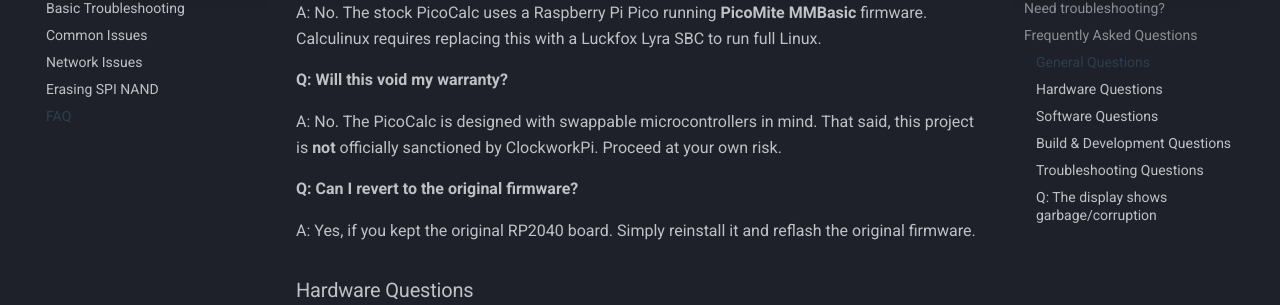
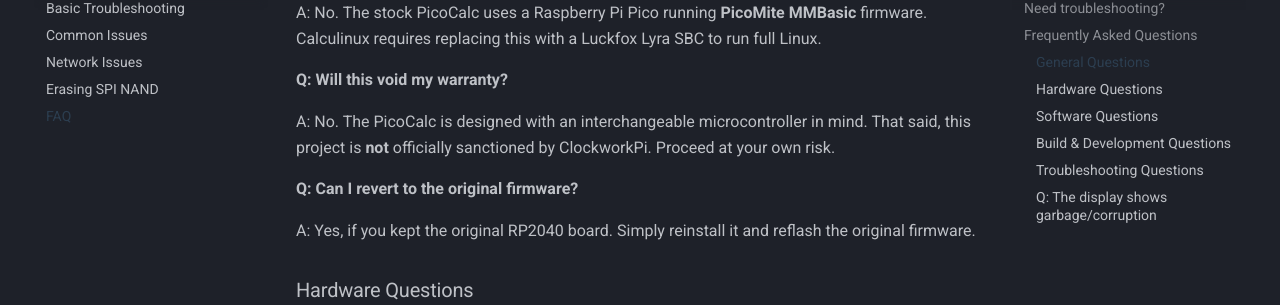
Before and after one commit to Calculinux/docs, an MkDocs documentation site: the page built from docs/troubleshooting/faq.md, in a window 1280 px wide and 900 px high, scrolled down 717 px. Shown: the part 148-453 px from the top of the window. Built offline with MkDocs 1.6.1 and Material for MkDocs 9.7.7, drawn with Linux system fonts in a browser that asks for light colours; comment, search, counter and statistics services are not loaded.

```diff
--- a/docs/troubleshooting/faq.md
+++ b/docs/troubleshooting/faq.md
@@ -25,7 +25,7 @@ A: No. The stock PicoCalc uses a Raspberry Pi Pico running **PicoMite MMBasic**
 
 **Q: Will this void my warranty?**
 
-A: No. The PicoCalc is designed with swappable microcontrollers in mind. That said, this project is **not** officially sanctioned by ClockworkPi. Proceed at your own risk.
+A: No. The PicoCalc is designed with an interchangeable microcontroller in mind. That said, this project is **not** officially sanctioned by ClockworkPi. Proceed at your own risk.
 
 **Q: Can I revert to the original firmware?**
 
```
Also changed, not shown: docs/troubleshooting/network.md (+1 -1 lines).
